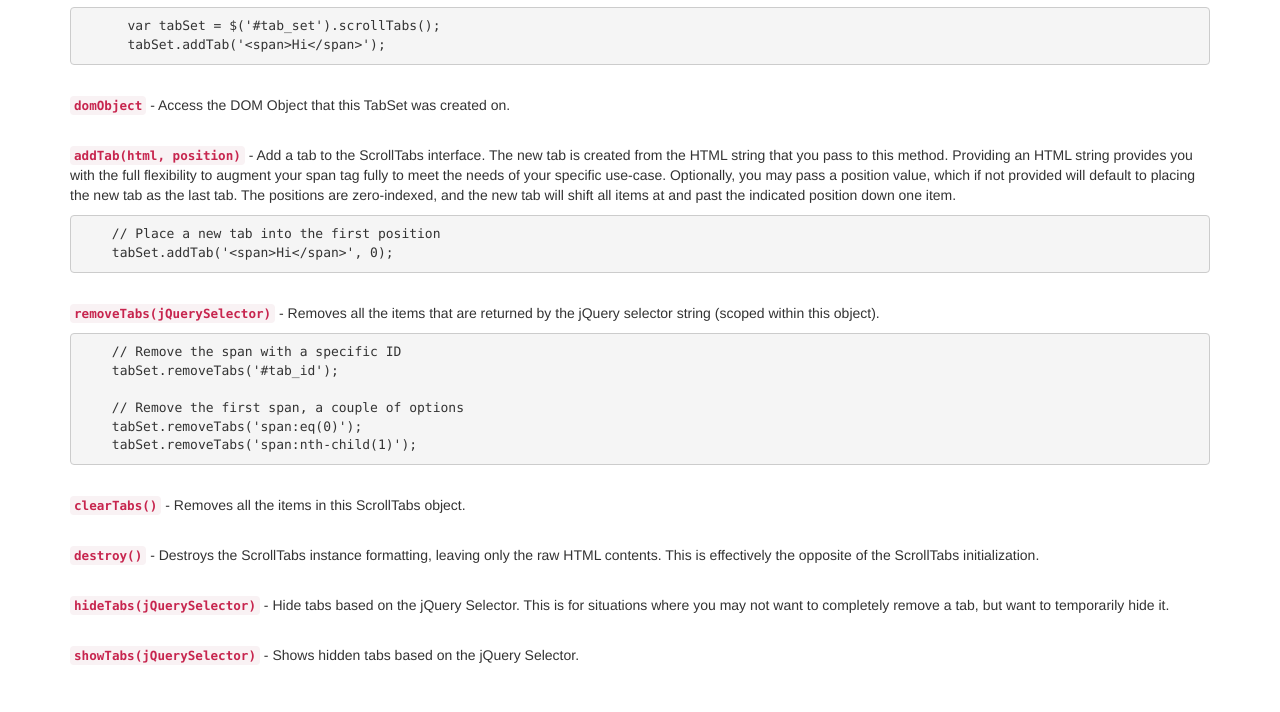
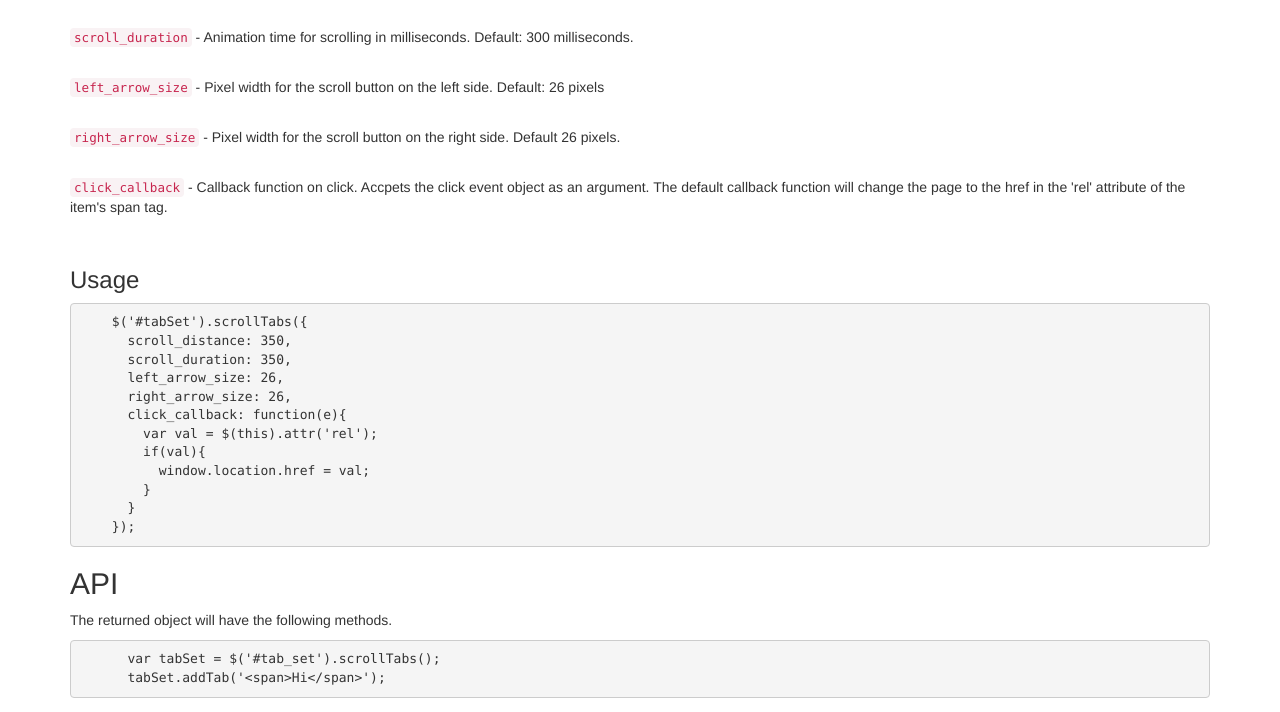
Before and after one commit to joshreed/jQuery-ScrollTabs, a plain HTML site: page documentation.html in a window 1280 px wide. Shown: the part 197-909 px from the top of the page. Drawn offline with nearby package versions, Linux system fonts and the light colour scheme.

Commit message:
Added documentation for the options available.

```diff
--- a/documentation.html
+++ b/documentation.html
@@ -38,6 +38,36 @@
   <div class="container">
     <a name="examples"></a>
     <h1>Documentation</h1>
+
+    <h2>Available Options</h2>
+
+    <p><code>scroll_distance</code> - Pixel width distance for each scroll click. Default: 300 pixels.</p>
+    <br />
+    <p><code>scroll_duration</code> - Animation time for scrolling in milliseconds. Default: 300 milliseconds.</p>
+    <br />
+    <p><code>left_arrow_size</code> - Pixel width for the scroll button on the left side. Default: 26 pixels</p>
+    <br />
+    <p><code>right_arrow_size</code> - Pixel width for the scroll button on the right side. Default 26 pixels.</p>
+    <br />
+    <p><code>click_callback</code> - Callback function on click. Accpets the click event object as an argument.
+    The default callback function will change the page to the href in the 'rel' attribute of the item's span tag.</p>
+    <br />
+
+    <h3>Usage</h3>
+
+    <pre>
+    $('#tabSet').scrollTabs({
+      scroll_distance: 350,
+      scroll_duration: 350,
+      left_arrow_size: 26,
+      right_arrow_size: 26,
+      click_callback: function(e){
+        var val = $(this).attr('rel');
+        if(val){
+          window.location.href = val;
+        }
+      }
+    });</pre>
 
     <h2>API</h2>
 
```
